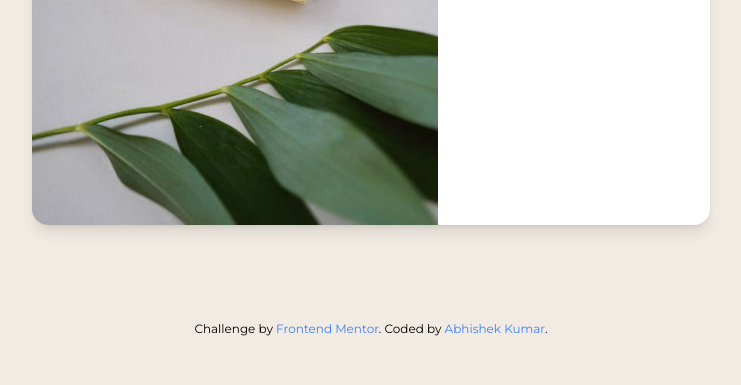
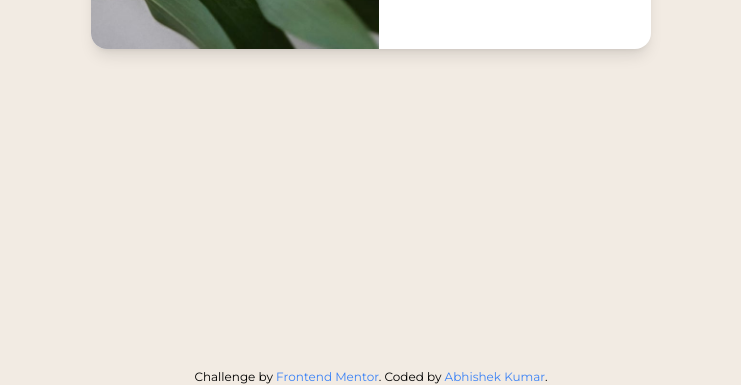
Before and after one commit to abhixdev/product-preview-card-component-main, a website built with Vite: page index.html in a window 1280 px wide. Shown: the part 479-864 px from the top of the page, without its empty margins (269-1010 px from the left). Before the commit the page ends 816 px from the top, so only its background shows below. Built offline with nearby package versions, Linux system fonts and the light colour scheme.

Commit message:
Fix screen size and reponsiveness

```diff
--- a/index.html
+++ b/index.html
@@ -25,12 +25,12 @@
     <title>Frontend Mentor | Product preview card component</title>
   </head>
   <body class="bg-Cream">
-    <div class="flex h-screen justify-center">
+    <div class="relative flex h-screen justify-center">
       <div
-        class="m-5 flex flex-col rounded-2xl bg-white shadow-lg md:my-24 md:flex-row"
+        class="absolute m-5 flex flex-col rounded-2xl bg-white shadow-lg md:my-24 md:flex-row"
       >
         <!-- Image -->
-        <div class="max-w-md">
+        <div class="max-w-md bg-cover md:w-72">
           <img
             class="rounded-t-2xl md:hidden"
             src="./images/image-product-mobile.jpg"
@@ -87,7 +87,7 @@
     </div>
 
     <!-- Attribution -->
-    <div class="text-center text-xs">
+    <div class="mt-12 text-center text-xs">
       Challenge by
       <a
         class="hover:text-grayishBlue text-blue-500"
```
